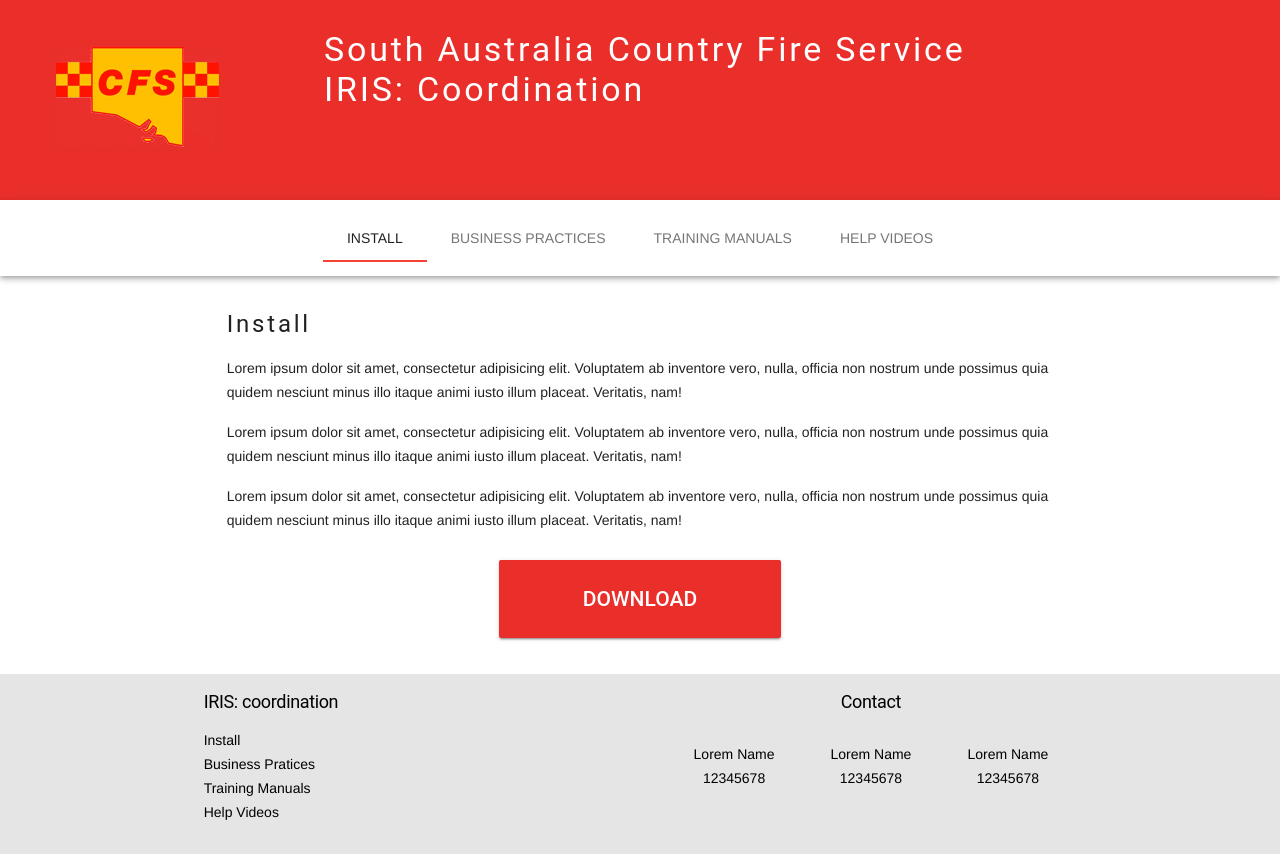
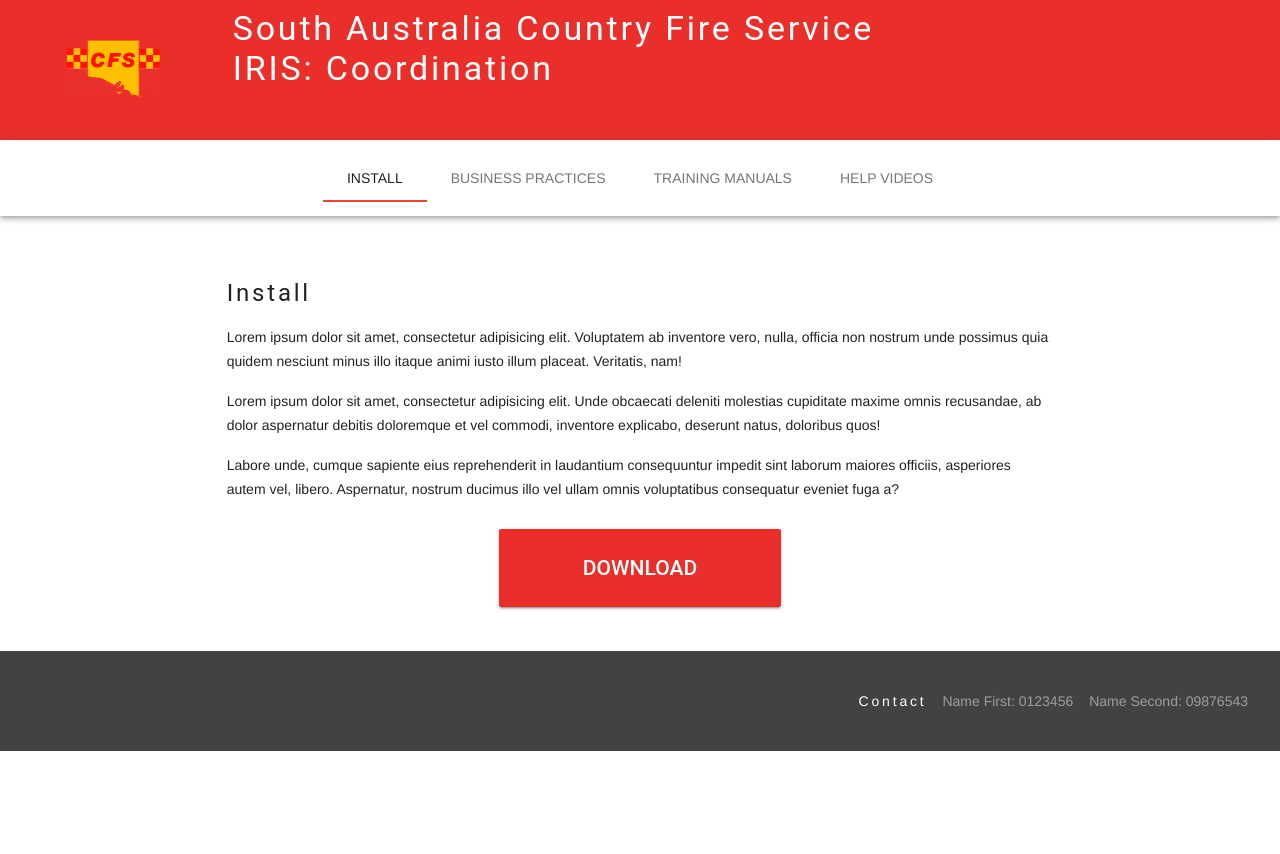
Before and after one commit to Wade-Nairn/iris-splash, a plain HTML site: page cfs/cfs-info.html in a window 1280 px wide. Both pictures are taken after a click on the link "INSTALL". After the commit the page ends 800 px from the top, so only its background shows below. Drawn offline with nearby package versions, Linux system fonts and the light colour scheme.

Commit message:
fixed bugs in the header and scrolling. Ready for review and/or content

```diff
--- a/cfs/assets/css/sass/header.scss
+++ b/cfs/assets/css/sass/header.scss
@@ -1,6 +1,5 @@
 header{
 	background: $main-color;
-	// height: 18%;
 	width: 100%;
 }
 header h3{
@@ -11,7 +10,7 @@
 }
 .header-heading{
 	color: $text-white;
-	margin: 1.5em 0 0 0;
+	margin: 0 0 0 1em;
 }
 
 .mdl-layout__tab-bar{
--- a/cfs/assets/css/sass/layout.scss
+++ b/cfs/assets/css/sass/layout.scss
@@ -13,6 +13,6 @@
   width: 100%;
 }
 
-// .inner-container > .mdl-grid{
-// 	margin-top: 2em;
-// }
+.mdl-tabs__panel{
+	padding: 1.5em 0 0 0;
+}
--- /dev/null
+++ b/cfs/assets/css/sass/media-queries.scss
@@ -0,0 +1,12 @@
+
+.header-heading{
+	@media screen and(max-width: $small)  {
+		text-align:center;
+	}
+}
+
+.mdl-tabs__tab{
+	@media screen and (max-width: $small) {
+		padding: 0;
+	}
+}
--- a/cfs/assets/css/sass/style.scss
+++ b/cfs/assets/css/sass/style.scss
@@ -4,3 +4,4 @@
 @import "flex";
 @import "header";
 @import "footer";
+@import "media-queries";
--- a/cfs/assets/css/sass/variables.scss
+++ b/cfs/assets/css/sass/variables.scss
@@ -14,3 +14,8 @@
 $footer-text: #000;
 
 $shadow: 0 2px 2px 0 rgba(0,0,0,.14),0 3px 1px -2px rgba(0,0,0,.2),0 1px 5px 0 rgba(0,0,0,.12);
+
+
+// media sizes
+
+$small : 400px;
--- a/cfs/assets/js/main.js
+++ b/cfs/assets/js/main.js
@@ -1,5 +1,17 @@
+
+// Make the tab bar stick to the top of the page when it hits it.
+$(window).scroll(function(){
+  	var sticky = $('.mdl-layout__tab-bar'),
+        scroll = $(window).scrollTop();
+
+  	if (scroll >= 180) {
+  		sticky.addClass('fixed');
+  	}else{
+  		sticky.removeClass('fixed');
+  	}
+});
+
 // jQuery to open the links in their specific tabs.
-
 $(function () {
     $(".mdl-tabs__panel").hide().first().show();
     $(".mdl-layout__tab-bar li:first").addClass("is-active");
@@ -8,22 +20,21 @@
         e.preventDefault();
         $(this).closest('.mdl-tabs__tab').addClass("is-active").siblings().removeClass("is-active");
         $($(this).attr('href')).show().siblings('.mdl-tabs__panel').hide();
+        $("body").animate({ scrollTop: $('.mdl-layout__tab-bar').offset() });
     });
 
     var hash = $.trim( window.location.hash );
     if (hash) $('.mdl-layout__tab-bar a[href$="'+hash+'"]').trigger('click');
+
 });
 
 
 
-// Make the tab bar stick to the top of the page when it hits it.
-// $(window).scroll(function(){
-//   	var sticky = $('.mdl-layout__tab-bar'),
-//         scroll = $(window).scrollTop();
+// Open new tabs at the tab top of the tab
+// $(function () {
+// 	$(".mdl-layout__tab-bar a").on('click', function(){
+// 		// $(document).scrollTop(170);
+// 		$("body").animate({ scrollTop: $('.mdl-layout__tab-bar').offset() });
+// 	});
 
-//   	if (scroll >= 185) {
-//   		sticky.addClass('fixed');
-//   	}else{
-//   		sticky.removeClass('fixed');
-//   	}
 // });
--- a/cfs/cfs-info.html
+++ b/cfs/cfs-info.html
@@ -5,15 +5,17 @@
 	<title>SA:CFS - IRIS</title>
 	<link rel="stylesheet" href="https://code.getmdl.io/1.1.1/material.red-deep_orange.min.css" />
 	<link rel="stylesheet" href="assets/css/sass/style.css">
+	<meta name="viewport" content="initial-scale=1">
+
 </head>
 
 <body>
-	<div class="mdl-layout--fixed-header mdl-tabs mdl-js-tabs mdl-js--fixed-tabs">
+	<div class="mdl-tabs mdl-js-tabs mdl-js--fixed-tabs">
 <!-- Header section		 -->
 		<header class="mdl-layout-header">
 			<div class="mdl-header-row mdl-grid">
-				<div class="mdl-cell mdl-cell--3-col">
-					<a href="index.html"><img src="assets/cfs_header_logo.png" height="140" width="216" alt="" class="header-image__big"></a>
+				<div class="mdl-cell mdl-cell--2-col mdl-cell--hide-tablet flex--centering">
+					<a href="index.html"><img src="assets/cfs_header_logo.png" height="80"  alt="" class="header-image__big"></a>
 				</div>
 				<div class="mdl-cell mdl-cell--9-col header-heading">
 					<h3>South Australia Country Fire Service</h3>
@@ -33,17 +35,18 @@
     	</header>
 
 
-        <div class="inner-container" id="tabs-top">
+        <div class="inner-container">
 
-  			<div class="mdl-grid">
+  			<div class="mdl-grid" id="tabs-top">
 <!-- First Tab "Install"  		 -->
-			  <div class="mdl-tabs__panel is-active dl-cell mdl-cell--8-col mdl-cell--2-offset" id="install">
+			  <div class="mdl-tabs__panel is-active mdl-cell mdl-cell--8-col mdl-cell--2-offset-desktop" id="install">
 					<h4>Install</h4>
 					<p>Lorem ipsum dolor sit amet, consectetur adipisicing elit. Voluptatem ab inventore vero, nulla, officia non nostrum unde possimus quia quidem nesciunt minus illo itaque animi iusto illum placeat. Veritatis, nam!</p>
-					<p>Lorem ipsum dolor sit amet, consectetur adipisicing elit. Voluptatem ab inventore vero, nulla, officia non nostrum unde possimus quia quidem nesciunt minus illo itaque animi iusto illum placeat. Veritatis, nam!</p>
-					<p>Lorem ipsum dolor sit amet, consectetur adipisicing elit. Voluptatem ab inventore vero, nulla, officia non nostrum unde possimus quia quidem nesciunt minus illo itaque animi iusto illum placeat. Veritatis, nam!</p>
 
-					<div class="btn-container flex flex-j--center flex-a--center">
+					<p>Lorem ipsum dolor sit amet, consectetur adipisicing elit. Unde obcaecati deleniti molestias cupiditate maxime omnis recusandae, ab dolor aspernatur debitis doloremque et vel commodi, inventore explicabo, deserunt natus, doloribus quos!</p>
+					<p>Labore unde, cumque sapiente eius reprehenderit in laudantium consequuntur impedit sint laborum maiores officiis, asperiores autem vel, libero. Aspernatur, nostrum ducimus illo vel ullam omnis voluptatibus consequatur eveniet fuga a?</p>
+
+					<div class="btn-container flex--centering">
 						<a href="#"><button class="mdl-button mdl-js-button mdl-js-ripple-effect mdl-button--raised ">
 							Download
 						</button></a>
@@ -51,7 +54,7 @@
 
 			  </div>
 <!-- Second Tab "Business Practices" -->
-			  <div class="mdl-tabs__panel dl-cell mdl-cell--8-col mdl-cell--2-offset" id="businessPractices">
+			  <div class="mdl-tabs__panel dl-cell mdl-cell--8-col mdl-cell--2-offset-desktop" id="businessPractices">
 			   		<h4>Business Practices</h4>
 			   		<p>Lorem ipsum dolor sit amet, consectetur adipisicing elit. Voluptatem ab inventore vero, nulla, officia non nostrum unde possimus quia quidem nesciunt minus illo itaque animi iusto illum placeat. Veritatis, nam!</p>
 					<ul class="mdl-list">
@@ -83,7 +86,7 @@
 					</ul>
 			  </div>
 <!-- Third tab "Training Manuals"		   -->
-			  <div class="mdl-tabs__panel dl-cell mdl-cell--8-col mdl-cell--2-offset" id="trainingManuals">
+			  <div class="mdl-tabs__panel dl-cell mdl-cell--8-col mdl-cell--2-offset-desktop mdl-cell--12-col-phone" id="trainingManuals">
 			   		<h4>Training Manuals</h4>
 			   		<p>Lorem ipsum dolor sit amet, consectetur adipisicing elit. Voluptatem ab inventore vero, nulla, officia non nostrum unde possimus quia quidem nesciunt minus illo itaque animi iusto illum placeat. Veritatis, nam!</p>
 			   		<ul>
@@ -102,9 +105,17 @@
 						<li>List Items</li>
 						<li>List Items</li>
 					</ul>
+					<p>Lorem ipsum dolor sit amet, consectetur adipisicing elit. Voluptatem ab inventore vero, nulla, officia non nostrum unde possimus quia quidem nesciunt minus illo itaque animi iusto illum placeat. Veritatis, nam!</p>
+					<ul>
+						<li>List Items</li>
+						<li>List Items</li>
+						<li>List Items</li>
+						<li>List Items</li>
+						<li>List Items</li>
+					</ul>
 			  </div>
 <!-- Fourth Tab "Help Videos"		   -->
-			  <div class="mdl-tabs__panel dl-cell mdl-cell--8-col mdl-cell--2-offset" id="helpVideos">
+			  <div class="mdl-tabs__panel dl-cell mdl-cell--8-col mdl-cell--2-offset-desktop mdl-cell--12-col-phone" id="helpVideos">
 			   		<h4>Help Videos</h4>
 			   		<p>Lorem ipsum dolor sit amet, consectetur adipisicing elit. Voluptatem ab inventore vero, nulla, officia non nostrum unde possimus quia quidem nesciunt minus illo itaque animi iusto illum placeat. Veritatis, nam!</p>
 					<ul>
@@ -130,28 +141,14 @@
 
 	</div>
 <!-- Footer section -->
-	<footer class="mdl-mega-footer flex flex-row flex-j--around">
-
-	    <div class="footer__link-section">
-	      <h1 class="footer__heading">IRIS: coordination</h1>
-	      <ul class="footer__link-list flex flex-column">
-	        <li><a href="#install"        	>Install</a></li>
-	        <li><a href="#businessPractices">Business Pratices</a></li>
-	        <li><a href="#trainingManuals"	>Training Manuals</a></li>
-	        <li><a href="#helpVideos"		>Help Videos</a></li>
-	      </ul>
-	    </div>
-
-		<div class="footer__contact-section">
-	      <h1 class="footer__heading">Contact</h1>
-	      <ul class="footer__contact-list flex flex-row flex-j--center flex-a--center">
-	        <li>Lorem Name <br> 12345678</li>
-	        <li>Lorem Name <br> 12345678</li>
-	        <li>Lorem Name <br> 12345678</li>
-	      </ul>
-
-	    </div>
-
+	<footer class="mdl-mini-footer">
+	  <div class="mdl-mini-footer__right-section">
+	    <div class="mdl-logo">Contact</div>
+	    <ul class="mdl-mini-footer__link-list">
+	      <li>Name First: 0123456</li>
+	      <li>Name Second: 09876543</li>
+	    </ul>
+	  </div>
 	</footer>
 
       <script src="https://code.getmdl.io/1.1.1/material.min.js"></script>
```
Also changed, not shown: cfs/index.html (+13 -28 lines), cfs/assets/css/sass/style.css, 1 other file.
